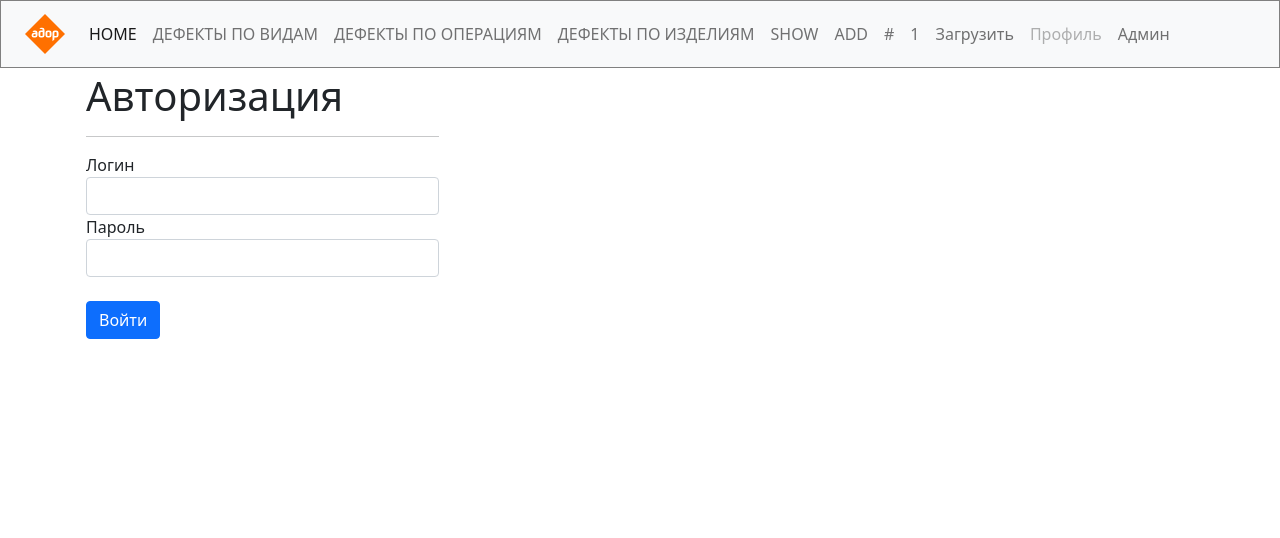
After one commit to DjonnyLem/catalog, a Flask app: page /sign_in in a window 1280 px wide. The commit adds this page. Shown: the top 538 px of the page. Run offline with Flask 2, Linux system fonts and the light colour scheme; some libraries are stand-ins or nearby versions.

Commit message:
20/05/21 16:10

```diff
--- a/app.py
+++ b/app.py
@@ -1,4 +1,4 @@
-from flask import Flask, render_template, url_for, request, redirect, flash
+from flask import Flask, render_template, url_for, request, redirect, flash,session
 from flask_sqlalchemy import SQLAlchemy
 from datetime import datetime
 from menu import menu
@@ -9,7 +9,7 @@ from werkzeug.utils import secure_filename  # к обработке фото
 app = Flask(__name__)
 app.config['SQLALCHEMY_DATABASE_URI'] = 'sqlite:///catalog.db'
 app.config['SQLALCHEMY_TRACK_MODIFICATIONS'] = False
-app.config["SECRET_KEY"] = "OB3Ux3QBsUxCdK0ROCQd_w"
+
 db = SQLAlchemy(app)
 
 
@@ -64,13 +64,68 @@ class Product (db.Model):
 #        self.temperature = temperature
 
 
+app.config["SECRET_KEY"] = "OB3Ux3QBsUxCdK0ROCQd_w"
+
+##########################################################################################################
+
 @app.route('/')
 @app.route('/home')
 def index():
+    print(session["USERNAME"])
     # return  """ <h2 style='color: red;'>Hi, Djonny!</h2> """
 
     return render_template("base1.html", menu=menu)
+##########################################################################################################
+user_data = {
+        "username": "otk",
+        "email": "julian@gmail.com",
+        "password": "115",
+        "bio": "Some guy from the internet"
 
+}
+
+@app.route("/sign_in", methods=['POST', 'GET'])
+def sign_in():
+        if request.method == 'POST':
+                req = request.form
+                print (req)
+                username = req.get('username')
+                password = req.get('password')
+
+                if not username in user_data["username"]:
+                        print ("Username not found")
+                        print (user_data["username"])
+                        return redirect(request.url)
+                else:
+                        user = user_data["username"]
+
+                if not password == user_data['password']:
+                        print ('Incorrect password')
+                        return redirect(request.url)
+                else:
+                        session['USERNAME'] = user_data['username']
+                        session['PASSWORD'] = user_data['password']
+                        print('Session username set')
+                        print(session)
+                        # return redirect(request.url)
+                        return redirect(url_for("user_profile"))
+
+        return render_template('/sign_in.html')
+
+
+##########################################################################################################
+@app.route("/user_profile")
+def user_profile():
+
+        if not session.get("USERNAME") is None:
+                #
+                username = session.get("USERNAME")
+                user = user_data["username"]
+                return render_template("/user_profile.html",user_data=user_data, user=user)
+        else:
+                print("No username found is session")
+                return redirect(url_for("sign_in"))
+        # return render_template("public/user_profile.html", user=user)
 
 ##########################################################################################################
 app.config["IMAGE_UPLOADS"] = "/home/lem/PROJECTS/catalog/static/img/uploads"
--- a/templates/base1.html
+++ b/templates/base1.html
@@ -82,10 +82,23 @@
               <a class="nav-link" href="/upload">Загрузить</a>
             </li>
 
+{% if session["USERNAME"] == "otk" -%}
+			<li class="nav-item">
+              <a class="nav-link " href="/user_profile">Профиль</a>
+            </li>
+{%else -%}
+		<li class="nav-item">
+          <a class="nav-link disabled" href="/user_profile" tabindex="-1" aria-disabled="true">Профиль</a>
+        </li>
+{% endif -%}
+            <li class="nav-item">
+              <a class="nav-link" href="/sign_in">Админ</a>
+            </li>
+
 {% for el in menu %}
-            <li class="nav-item">
-              <a class="nav-link" href="{{ el.url }}">{{ el.name }}</a>
-            </li>
+   <!--         <li class="nav-item">  -->
+      <!--         <a class="nav-link" href="{{ el.url }}">{{ el.name }}</a> -->
+      <!--       </li> -->
 {% endfor %}
 
           </ul>
--- /dev/null
+++ b/templates/sign_in.html
@@ -0,0 +1,38 @@
+{% extends 'base1.html' %}
+
+
+{% block title %}
+Sign in
+{% endblock %}
+
+
+{% block body %}
+
+<div class="container">
+  <div class="row">
+    <div class="col-md-4">
+
+      <h1>Авторизация</h1>
+      <hr>
+
+      <form action="/sign_in" method="POST">
+
+        <div class="form-group">
+          <label>Логин</label>
+          <input class="form-control" type="text" name="username">
+        </div>
+
+        <div class="form-group">
+          <label>Пароль</label>
+          <input class="form-control" type="password" name="password">
+        </div>
+<br>
+        <button type="submit" class="btn btn-primary">Войти</button>
+
+      </form>
+
+    </div>
+  </div>
+</div>
+
+{% endblock %}
```
Also changed, not shown: templates/user_profile.html (added, +30 -0 lines), caatalog.db (added), templates/add.html (line endings or trailing spaces).
